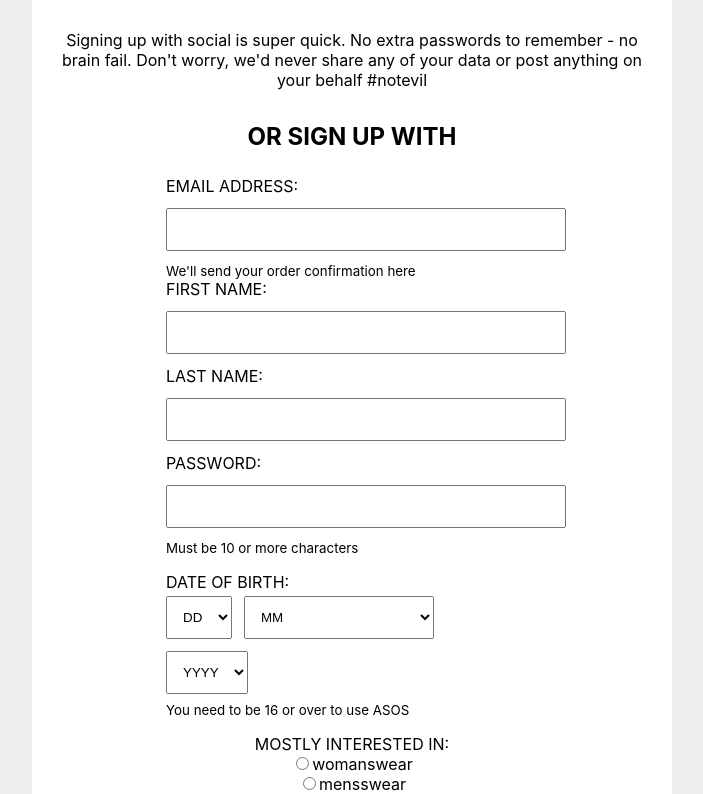
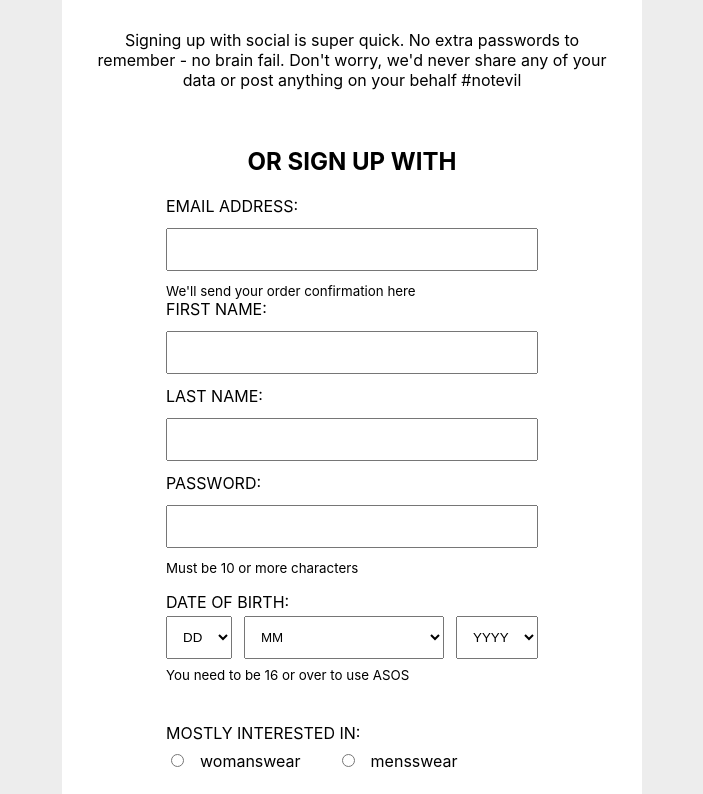
Before and after one commit to anthonyzamarro/dui-one, a React (Create React App) app: page / in a window 1280 px wide. Shown: the part 386-1180 px from the top of the page, without its empty margins (288-991 px from the left). Built offline with nearby package versions, Linux system fonts and the light colour scheme.

Commit message:
CSS layout for radios and signupwith component layout fixes

```diff
--- a/src/App.css
+++ b/src/App.css
@@ -1,15 +1,20 @@
 /*
   Containers start
 */
+.container,
+.img__container,
 .main__container {
-
+  width: 100%;
+  margin: 0 auto;
 }
 
 .container,
 .img__container {
   max-width: 580px;
-  width: 100%;
-  margin: 0 auto;
+}
+
+.main__container {
+  max-width: 400px;
 }
 
 .container {
@@ -83,9 +88,7 @@
   display: flex;
   align-items: center;
   justify-content: center;
-  flex-wrap: wrap;
   margin-bottom: 24px;
-
 }
 
 .signup__container__inner .button__container {
@@ -125,10 +128,10 @@
 
 .form__container {
   text-align: center;
-  max-width: 400px;
   margin: auto;
 }
 
+/* input fields */
 .input__container {
   display: flex;
   flex-direction: column;
@@ -141,6 +144,7 @@
   width: 100%;
 }
 
+/* selectlist */
 .selectlist__container {
   text-align: left;
 }
@@ -161,11 +165,41 @@
   width: 100%;
 }
 
-.months__container {
-  width: 190px;
+.MM__container {
+  width: 200px;
 }
 
+.YYYY__container {
+  margin-right: 0px;
+}
 
+/* radios */
+.radio__container {
+  margin: 24px 0 36px 0;
+}
+
+.fieldset__container-radio {
+  display: flex;
+  flex-wrap: wrap;
+  align-items: center;
+  text-align: left;
+}
+
+.interest__title {
+  flex: 1 0 100%;
+  margin-bottom: 8px;
+}
+
+.radio__container__inner {
+  margin-right: 36px;
+}
+
+.radio__container__inner > input {
+  margin-right: 16px;
+  display: inline-block;
+}
+
+/* checkboxes */
 
 /*
   Form end
@@ -193,3 +227,14 @@
 /*
   Button CTA end
 */
+
+
+/*
+  utils start
+*/
+.flex-wrap {
+  flex-wrap: wrap;
+}
+/*
+  utils end
+*/
--- a/src/components/Elements/Radio.tsx
+++ b/src/components/Elements/Radio.tsx
@@ -8,7 +8,7 @@ interface Props {
 const Radio: React.FC<Props> = ({ text }) => {
     const [checked, setChecked] = useState(false);
     return (
-        <div className="radio__container">
+        <div className="radio__container__inner">
             <input
                 type="radio"
                 value={text}
--- a/src/components/Elements/SelectList.tsx
+++ b/src/components/Elements/SelectList.tsx
@@ -18,8 +18,9 @@ const SelectList: React.FC<SelectListProps> = ({name, numbers, months}) => {
         }
         if (name === 'YY') numbersArray.reverse();
     }
+
     return (
-        <div className={`selectlist__container-inner ${months !== undefined ? 'months__container' : ''}`}>
+        <div className={`selectlist__container-inner ${name}__container`}>
             <select value={value} onChange={() => setValue(value)}>
                 <option defaultValue={name}>{name}</option>
                 {
--- a/src/components/containers/SignUpWith.tsx
+++ b/src/components/containers/SignUpWith.tsx
@@ -2,14 +2,15 @@ import React from "react"
 
 interface Props {
     title: string,
-    body: string
+    body: string,
+    wrap?: boolean
 }
 
-const SignUpWith: React.FC<Props> = ({ title, body, children }) => {
+const SignUpWith: React.FC<Props> = ({ title, body, children, wrap }) => {
     return (
         <section className="signup__container">
             <h2>{ title }</h2>
-            <div className="signup__container__inner">
+            <div className={`signup__container__inner ${wrap ? 'flex-wrap' : ''}`}>
                 { children }
             </div>
             { body }
--- a/src/components/pages/Home.tsx
+++ b/src/components/pages/Home.tsx
@@ -40,8 +40,8 @@ const Home: React.FC = () => {
     <main className="main__container">
         <Form>
             <div className="signup__form__container">
+                <fieldset className="fieldset__container-textfield">
                     <h2 className="signup__form__title">OR SIGN UP WITH</h2>
-                <fieldset className="signup__form__inputs">
                     <TextField
                         type="email"
                         name="EMAIL ADDRESS:"
@@ -63,7 +63,7 @@ const Home: React.FC = () => {
                 </fieldset>
             </div>
             <div className="selectlist__container">
-                <fieldset>
+                <fieldset className="fieldset__container-selectlist">
                     <label className="dob__title">DATE OF BIRTH:</label>
                     <SelectList
                         name="DD"
@@ -81,7 +81,7 @@ const Home: React.FC = () => {
                 </fieldset>
             </div>
             <div className="radio__container">
-                <fieldset>
+                <fieldset className="fieldset__container-radio">
                     <label className="interest__title">MOSTLY INTERESTED IN:</label>
                     <Radio
                         text="womanswear"
@@ -92,7 +92,7 @@ const Home: React.FC = () => {
                 </fieldset>
             </div>
             <div className="checkbox__container">
-                <fieldset>
+                <fieldset className="fieldset__container-checkbox">
                     <h3 className="preferences__title">CONTACT PREFERENCES</h3>
                     <h5 className="preferences__subtitle">Tell us which emails you’d like:</h5>
                     <Button
--- a/src/components/pages/SignIn.tsx
+++ b/src/components/pages/SignIn.tsx
@@ -31,6 +31,7 @@ const SignIn: React.FC = () => {
             <SignUpWith
                 title="OR SIGN IN WITH..."
                 body=""
+                wrap={true}
             >
                 <Button
                 text="GOOGLE"
--- a/src/index.css
+++ b/src/index.css
@@ -1,3 +1,6 @@
+* {
+  box-sizing: border-box;
+}
 body {
   margin: 0;
   font-family: -apple-system, BlinkMacSystemFont, 'Segoe UI', 'Roboto', 'Oxygen',
```
Lines whose indentation alone changed are shown as unchanged.
